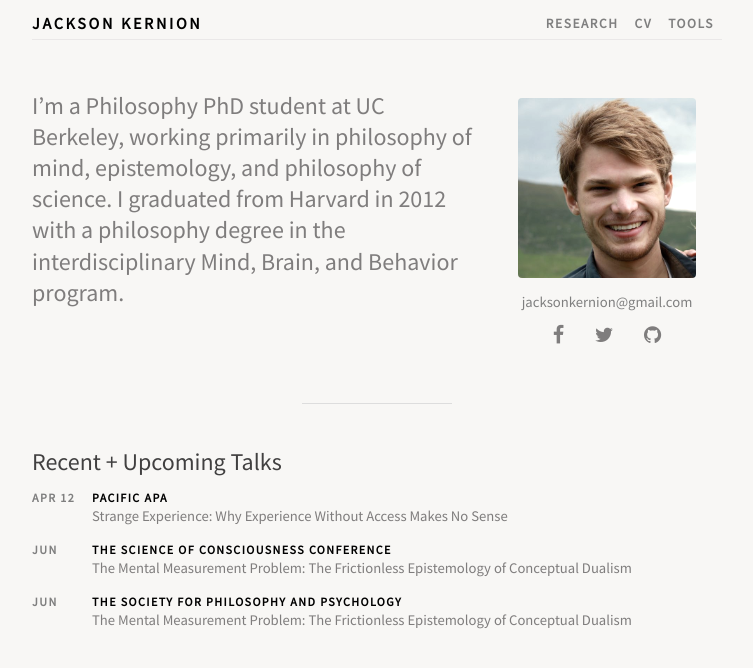
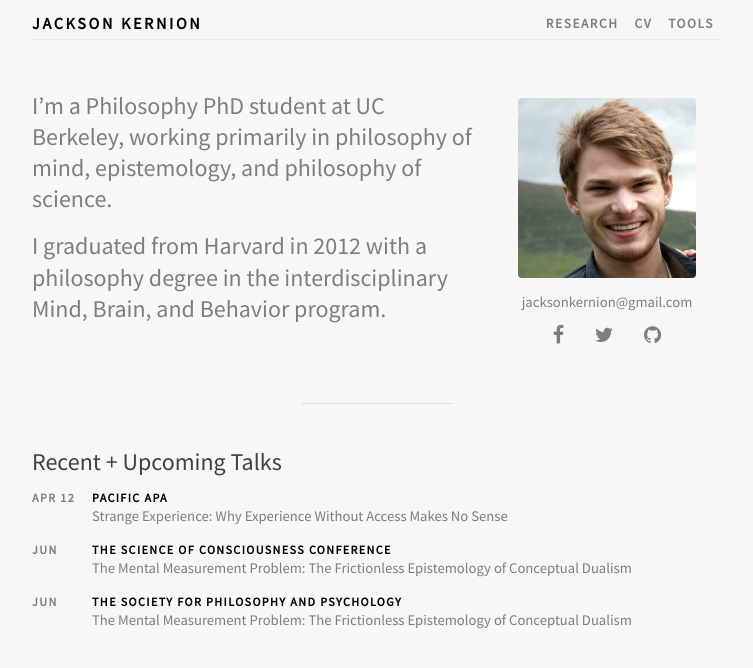
Before and after one commit to jacksonkernion/jacksonkernion.github.io, a Jekyll site: the page built from index.md, in a window 1280 px wide. Shown: the top 668 px of the page, without its empty margins (263-1016 px from the left). Built offline with Jekyll 4.4.1, drawn with Linux system fonts in a browser that asks for light colours; nearby versions of some CDN libraries; our own code applies the rules of GitHub Pages for plain Markdown files.

Commit message:
Updated Markdown to need less html

```diff
--- a/index.md
+++ b/index.md
@@ -1,6 +1,6 @@
 ---
 title: Home
-short-bio: >
+short-bio: |
   I’m a Philosophy PhD student at UC Berkeley, working primarily in philosophy of mind, epistemology, and philosophy of science.
 
   I graduated from Harvard in 2012 with a philosophy degree in the interdisciplinary Mind, Brain, and Behavior program.
```
